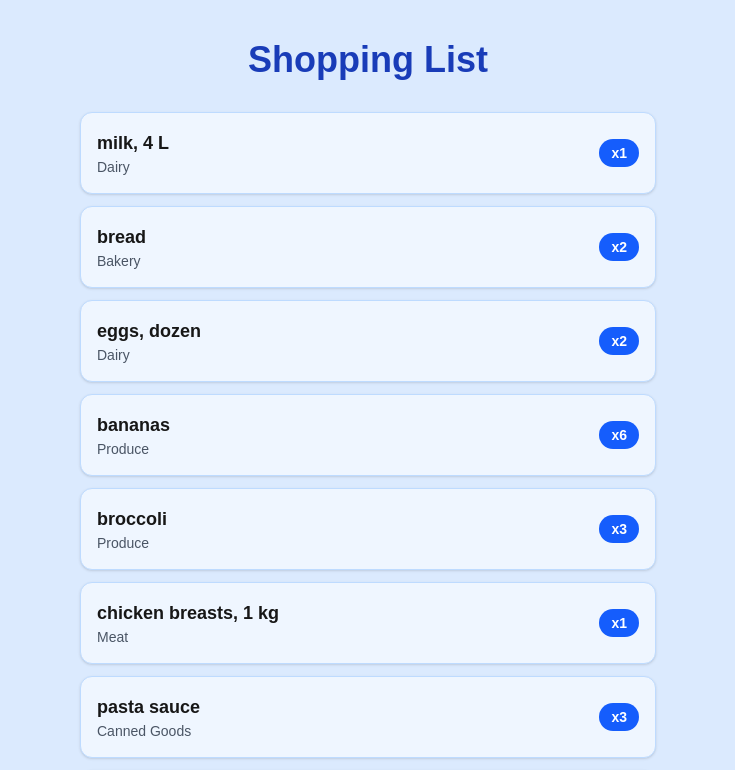
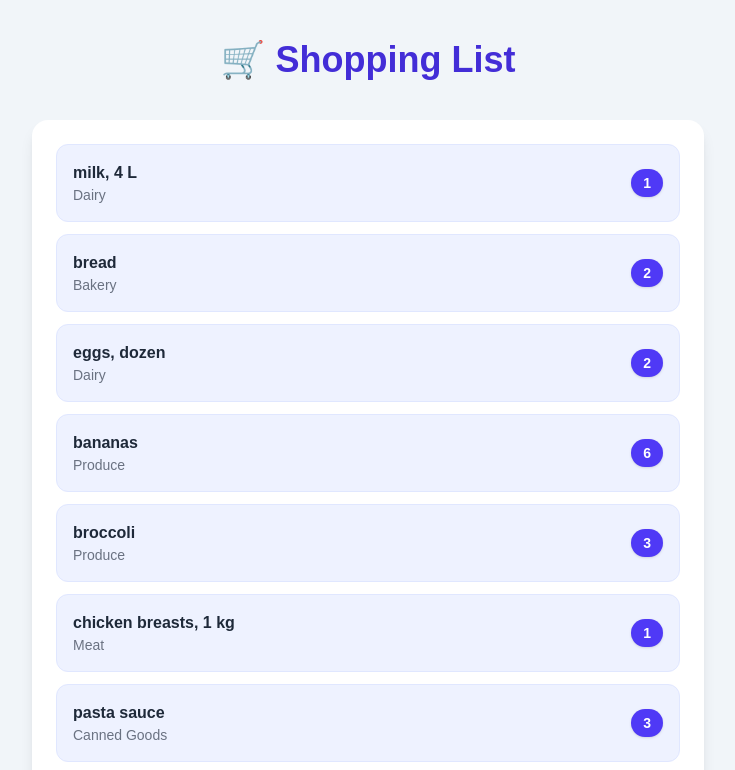
Before and after one commit to AsadSait1998/cprg306-assignments, a Next.js app: page /week-3 in a window 1280 px wide. Shown: the top 770 px of the page, without its empty margins (272-1007 px from the left). Built offline with nearby package versions, Linux system fonts and the light colour scheme.

Commit message:
week3changes

```diff
--- a/app/week-3/item-list.tsx
+++ b/app/week-3/item-list.tsx
@@ -19,12 +19,7 @@ export default function ItemList() {
   return (
     <ul className="space-y-3">
       {items.map((item, index) => (
-        <Item
-          key={index}
-          name={item.name}
-          quantity={item.quantity}
-          category={item.category}
-        />
+        <Item key={index} {...item} />
       ))}
     </ul>
   );
--- a/app/week-3/item.tsx
+++ b/app/week-3/item.tsx
@@ -6,14 +6,14 @@ interface ItemProps {
 
 export default function Item({ name, quantity, category }: ItemProps) {
   return (
-    <li className="bg-blue-50 border border-blue-200 rounded-xl p-4 shadow-sm flex justify-between items-center hover:bg-blue-100 transition">
+    <li className="flex justify-between items-center bg-indigo-50 hover:bg-indigo-100 transition p-4 rounded-xl border border-indigo-100">
       <div>
-        <p className="font-semibold text-lg">{name}</p>
-        <p className="text-sm text-gray-600 capitalize">{category}</p>
+        <p className="font-semibold text-gray-800">{name}</p>
+        <p className="text-sm text-gray-500 capitalize">{category}</p>
       </div>
 
-      <span className="bg-blue-600 text-white px-3 py-1 rounded-full text-sm font-bold">
-        x{quantity}
+      <span className="bg-indigo-600 text-white px-3 py-1 rounded-full text-sm font-bold shadow">
+        {quantity}
       </span>
     </li>
   );
--- a/app/week-3/page.tsx
+++ b/app/week-3/page.tsx
@@ -2,13 +2,15 @@ import ItemList from "./item-list";
 
 export default function Page() {
   return (
-    <main className="min-h-screen bg-blue-100 p-10">
-      <div className="max-w-xl mx-auto">
-        <h1 className="text-4xl font-bold mb-8 text-center text-blue-800">
-          Shopping List
+    <main className="min-h-screen bg-slate-100 p-10">
+      <div className="max-w-2xl mx-auto">
+        <h1 className="text-4xl font-bold text-center mb-10 text-indigo-700">
+          🛒 Shopping List
         </h1>
 
-        <ItemList />
+        <div className="bg-white rounded-2xl shadow-lg p-6">
+          <ItemList />
+        </div>
       </div>
     </main>
   );
```
